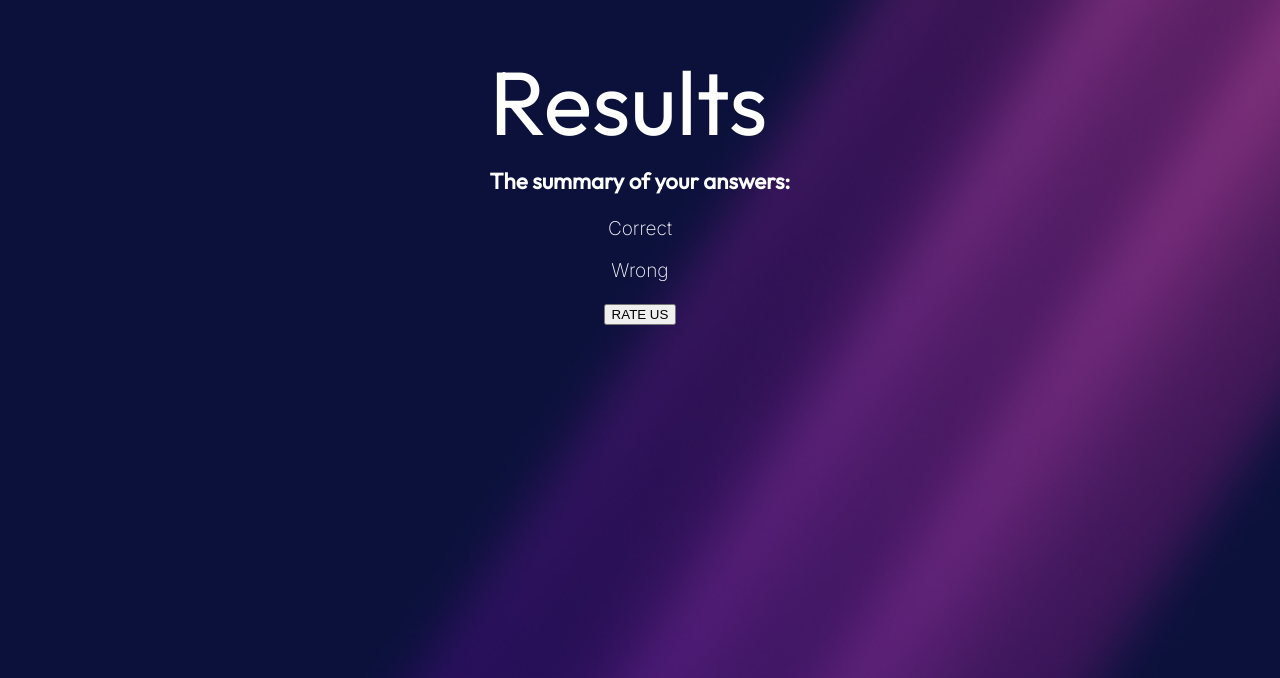
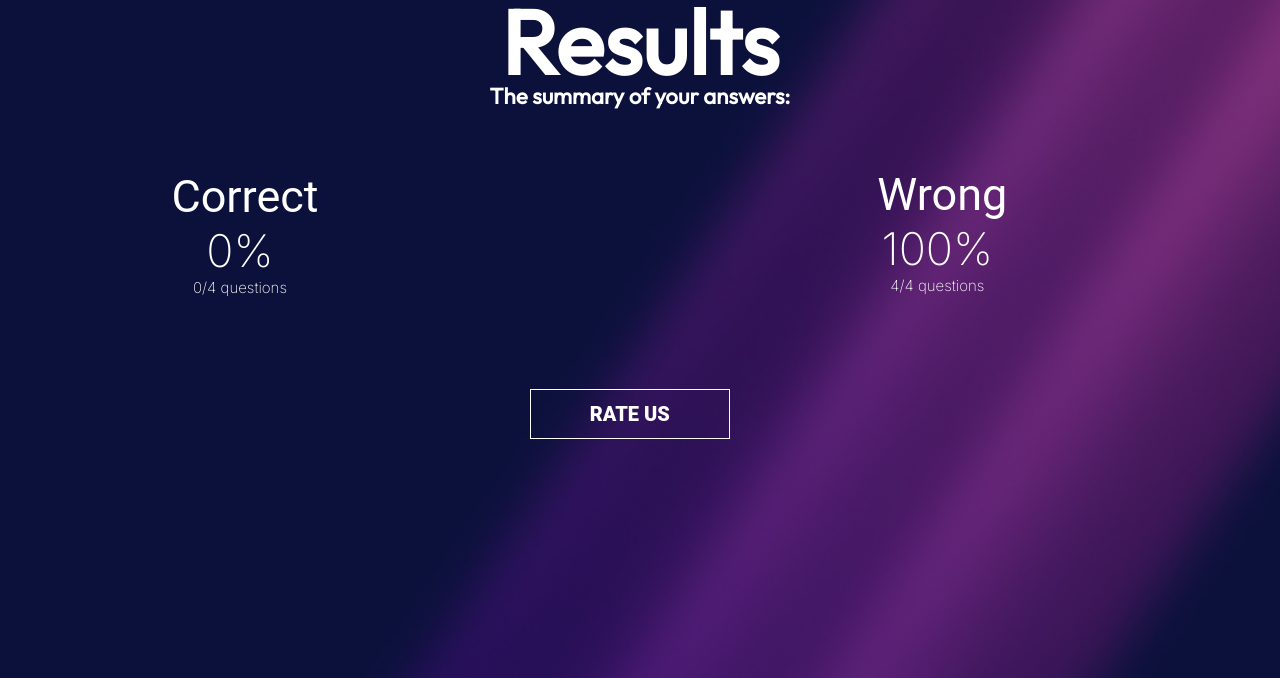
Before and after one commit to milesbb/Wk4-BuildWeek-Solution, a plain HTML site: page results.html in a window 1280 px wide. Shown: the part 130-808 px from the top of the page. Drawn offline with Linux system fonts and the light colour scheme.

Commit message:
calculate-precantge-

```diff
--- a/index.js
+++ b/index.js
@@ -22,16 +22,42 @@ const questions = [
 ];
 
 const buttons = document.getElementsByClassName("button");
-const questionT = document.getElementById("question");
-const counterShow = document.getElementById("counter");
-
+let questionT = document.getElementById("question");
+let counterShow = document.getElementById("counter");
 let score = 0;
 let qLog = 0;
 
+const calculatePrecntges = function() {
+  const amountAnswerd1 =document.getElementById("amountAnswerd")
+  const amountUnAnswerd1 =document.getElementById("amountUnAnswerd")
+  const correctAnswersPrecntage = document.getElementById("correctPrecentge")
+  const incorrectAnswersPrecntage = document.getElementById("incorrectPrecentage")
+  let correctAnswers = (score.toString() + "/" + questions.length.toString())
+  let incorrectAnswers = ( questions.length - score).toString() + "/" + questions.length.toString()
+  let correctPrecntage1 = ((score * 100) / questions.length).toString() + "%" ;
+  let incorrectPrecntage1  = (((questions.length - score) * 100) / questions.length).toString() + "%" ;
+
+  incorrectAnswersPrecntage.innerText = incorrectPrecntage1;
+  correctAnswersPrecntage.innerText = correctPrecntage1;
+  amountAnswerd1.innerText = correctAnswers + " questions";
+  amountUnAnswerd1.innerText = incorrectAnswers + " questions";
+}
+
+
+
+
+window.onload = function(){
+  calculatePrecntges()
+
+}
+
+
 const checkPosition = function () {
   for (let i = 0; i < questions.length; i++) {
-    if (qLog > 3) {
+    if (qLog > 4) {
       window.location.href = "results.html";
+      console.log(score)
+      calculatePrecntges()
     } else {
       questionT.innerText = questions[qLog].questionText;
       counterShow.innerText = (qLog + 1).toString();
@@ -63,21 +89,25 @@ for (let i = 0; i < questions.length; i++) {
 for (let i = 0; i < buttons.length; i++) {
   buttons[i].addEventListener("click", function f(e) {
     if (correct_answers.indexOf(e.target.value) == -1) {
+      console.log("test")
       qLog++;
+      console.log(score)
       checkPosition();
     } else {
+      console.log("test")
       score++;
+      console.log(score)
       qLog++;
       checkPosition();
     }
   });
 }
 
-const timer = document.getElementById("timer");
+let timer = document.getElementById("timer");
 let counttime = 20;
 
 function countdown() {
-  timer.innerText = counttime.toString();
+  timer  = counttime.toString();
   counttime--;
   if (counttime < 0) {
     clearInterval(myInterval);
@@ -91,3 +121,4 @@ var myInterval;
 function startTimer() {
   myInterval = setInterval(countdown, 1000);
 }
+console.log(score)
--- a/results.html
+++ b/results.html
@@ -11,18 +11,27 @@
     <div class="logo">
       <img src="assets/epicode_logo.png" alt="logo" class="logoImg" />
     </div>
+    <div class="result">
     <div id="heading">
       <h1>Results</h1>
       <h3>The summary of your answers:</h3>
     </div>
+    <div id="correct" >
+    <p>Correct</p>
     <div id="correctPrecentge">
-      <p>Correct</p>
     </div>
+    <div id="amountAnswerd"></div>
+</div>
     <div id="digramm"></div>
+    <div id="wrong">
+    <p>Wrong</p>
     <div id="incorrectPrecentage">
-      <p>Wrong</p>
+
     </div>
-    <button id="rating">RATE US</button>
+    <div id="amountUnAnswerd"></div>
+    </div>
+    <button class="rateButton" onclick="window.location.href='feedback.html'">RATE US</button>
+</div>
     <script src="./index.js"></script>
   </body>
 </html>
--- a/styles.css
+++ b/styles.css
@@ -27,6 +27,83 @@ h2 {
     margin-bottom: 0px;
     font-size: 40px;
     margin-top: 0px;
+}
+#heading{
+    position: relative;
+    bottom: 60px;
+}
+#heading h1{
+
+    font-weight: 900;
+    font-size: 90px;
+    width: 100%;
+    line-height: 80px;
+    margin-bottom: 0px;
+}
+#heading h3{
+    margin: 0px;
+}
+#correct{
+    display: inline-block;
+    position: relative;
+    right: 400px;
+    font-size: 45px;
+
+}
+#correctPrecantges {
+    font-weight: 900;
+}
+#amountAnswerd {
+    font-size: 15px;
+}
+#correct p{
+    font-family: 'Roboto', sans-serif;
+    margin: 0px;
+    padding-left: 10px;
+}
+#wrong{
+        display: inline-block;
+        position: relative;
+        left:400px;
+        font-size: 45px;
+        margin: 0px;
+        bottom: 130px;
+}
+#wrong p{
+    font-family: 'Roboto', sans-serif;
+    margin: 0px;
+    padding-left: 10px;
+}
+#wrongPrecantges {
+    font-weight: 900;
+}
+#amountUnAnswerd {
+    font-size: 15px;
+}
+.rateButton{
+    background-color: transparent;
+    height: 50px;
+    width: 200px;
+    color: white;
+    font-family: 'Roboto', sans-serif;
+    border: 1px solid white;
+    font-size: 20px;
+    font-weight: 900;
+    position: relative;
+    right: 83px;
+    box-shadow: 0px 0px 0px 0px #00FFFF;
+    transition: box-shadow 0.3s ease-in-out;
+    cursor: pointer;
+    transition: border 0.3s ease-in-out ;
+    transition: background-color 0.3s ease-in-out;
+    transition: color 0.3s ease-in-out;
+   }
+.rateButton:hover{
+    background-color: #00FFFF;
+    color: black;
+    border: #00FFFF;
+    box-shadow: 0px 0px 0px 0px #00FFFF;
+
 }
 
 ul {
@@ -72,13 +149,13 @@ body {
     font-weight: bold;
 }
 
-.promiseBox {
+/*.promiseBox {
     /* appearance: none;
     background-color: transparent;
     border: 2px solid white;
     width: 15px;
-    height: 15px; */
-}
+    height: 15px;
+}*/
 
 .glowBlue {
     background-color: #00FFFF;
@@ -175,3 +252,9 @@ body {
     text-align: center;
     width: 100%;
 }
+
+.result {
+    text-align: center;
+
+    justify-items: center;
+}
```
